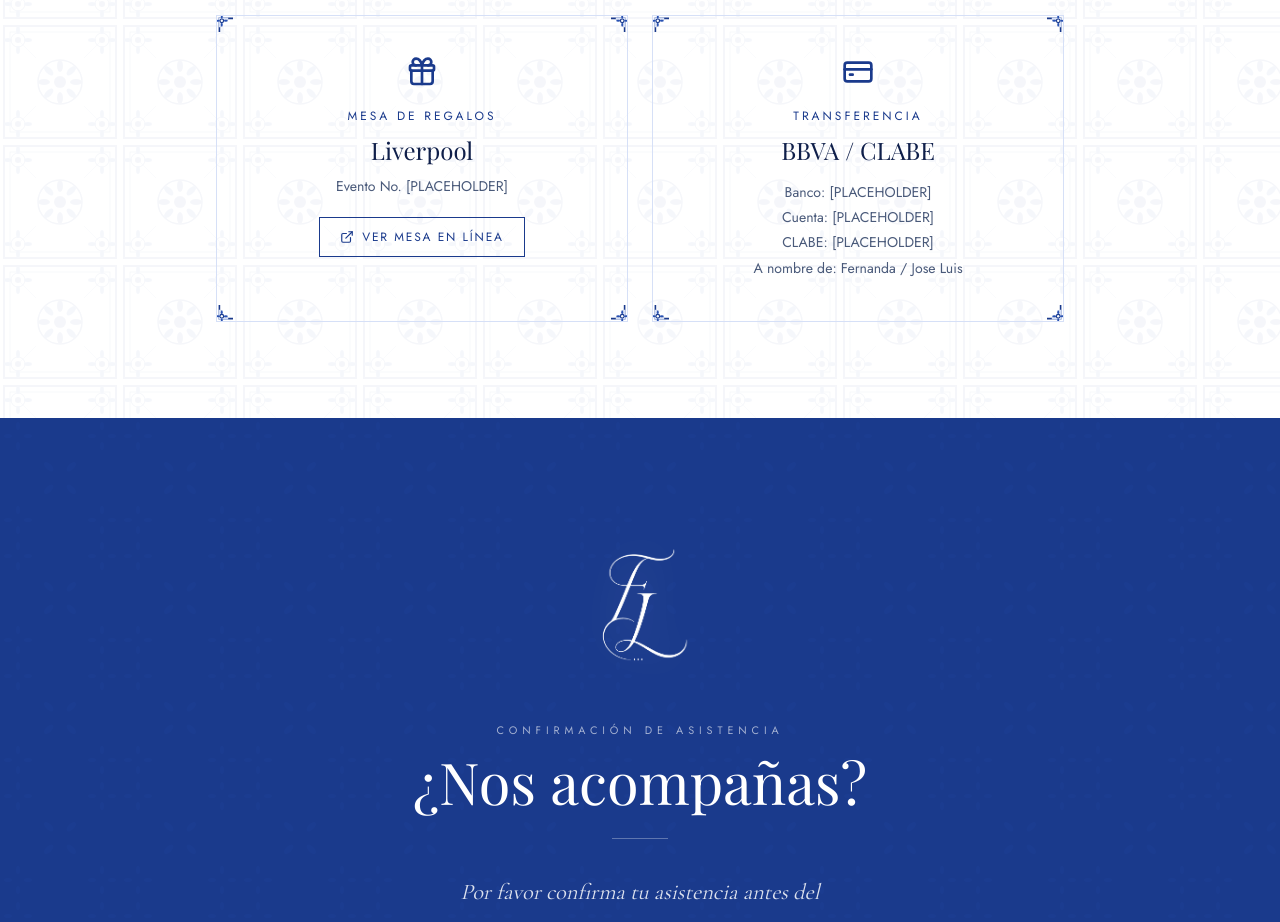
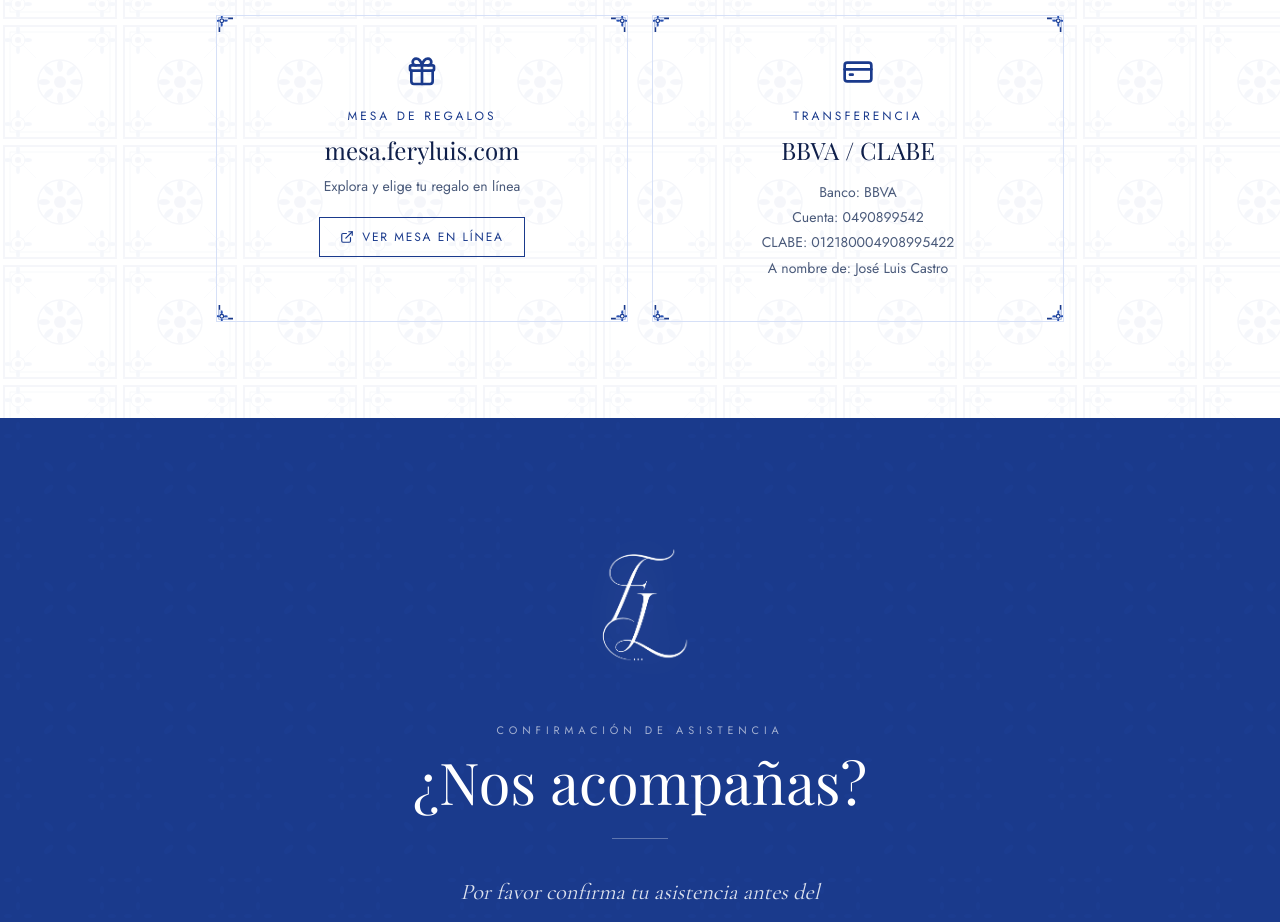
Before and after one commit to casvaluis-design/boda-fernanda-joseluis, a Next.js app: page / in a window 1280 px wide. Shown: the part 4300-5222 px from the top of the page. Built offline with nearby package versions, Linux system fonts and the light colour scheme.

Commit message:
update: link mesa de regalos a mesa.feryluis.com

```diff
--- a/src/components/invitation/InvitationSections.tsx
+++ b/src/components/invitation/InvitationSections.tsx
@@ -286,10 +286,10 @@ export function RegalosSection() {
             <Gift size={32} style={{ color: "var(--talavera-blue)" }} />
             <div>
               <p className="uppercase text-xs mb-2" style={{ fontFamily: "var(--font-jost)", color: "var(--talavera-blue)", letterSpacing: "0.25em" }}>Mesa de Regalos</p>
-              <p style={{ fontFamily: "var(--font-playfair)", fontSize: "1.5rem", color: "var(--text-dark)" }}>Liverpool</p>
-              <p className="mt-2" style={{ fontFamily: "var(--font-jost)", fontSize: "0.88rem", color: "var(--text-muted)" }}>Evento No. [PLACEHOLDER]</p>
+              <p style={{ fontFamily: "var(--font-playfair)", fontSize: "1.5rem", color: "var(--text-dark)" }}>mesa.feryluis.com</p>
+              <p className="mt-2" style={{ fontFamily: "var(--font-jost)", fontSize: "0.88rem", color: "var(--text-muted)" }}>Explora y elige tu regalo en línea</p>
             </div>
-            <a href="#" target="_blank" rel="noopener noreferrer"
+            <a href="https://mesa.feryluis.com" target="_blank" rel="noopener noreferrer"
               className="inline-flex items-center gap-2 px-5 py-2.5 border uppercase transition-opacity hover:opacity-70"
               style={{ fontFamily: "var(--font-jost)", fontSize: "0.75rem", letterSpacing: "0.15em", borderColor: "var(--talavera-blue)", color: "var(--talavera-blue)" }}>
               <ExternalLink size={14} /> Ver mesa en línea
@@ -307,10 +307,10 @@ export function RegalosSection() {
               <p className="uppercase text-xs mb-2" style={{ fontFamily: "var(--font-jost)", color: "var(--talavera-blue)", letterSpacing: "0.25em" }}>Transferencia</p>
               <p style={{ fontFamily: "var(--font-playfair)", fontSize: "1.5rem", color: "var(--text-dark)" }}>BBVA / CLABE</p>
               <p className="mt-3" style={{ fontFamily: "var(--font-jost)", fontSize: "0.88rem", color: "var(--text-muted)", lineHeight: 1.8 }}>
-                Banco: [PLACEHOLDER]<br />
-                Cuenta: [PLACEHOLDER]<br />
-                CLABE: [PLACEHOLDER]<br />
-                A nombre de: Fernanda / Jose Luis
+                Banco: BBVA<br />
+                Cuenta: 0490899542<br />
+                CLABE: 012180004908995422<br />
+                A nombre de: José Luis Castro
               </p>
             </div>
           </div>
```
